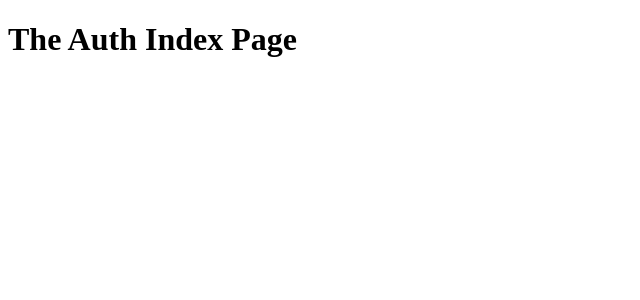
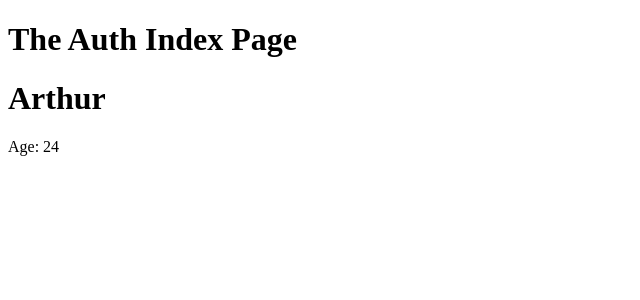
Before and after one commit to arthurs14/Intro-NextJS, a Next.js app: page /auth in a window 1280 px wide. Shown: the top 300 px of the page, without its empty margins (0-640 px from the left). Built offline with nearby package versions, Linux system fonts and the light colour scheme.

Commit message:
added a user component and made it render information similar to how we did with react

```diff
--- /dev/null
+++ b/components/User.js
@@ -0,0 +1,10 @@
+import React from 'react';
+
+const user = ({ name, age }) => (
+  <div>
+    <h1>{name}</h1>
+    <p>{`Age: ${age}`}</p>
+  </div>
+);
+
+export default user;
--- a/pages/auth/index.js
+++ b/pages/auth/index.js
@@ -1,8 +1,11 @@
 import React from 'react';
+
+import User from '../../components/User';
 
 const authIndexPage = () => (
   <div>
     <h1>The Auth Index Page</h1>
+    <User name="Arthur" age={24} />
   </div>
 );
 
--- a/pages/index.js
+++ b/pages/index.js
@@ -1,10 +1,12 @@
 import React from 'react';
 import Link from 'next/link';
+import Router from 'next/router';
 
 const indexPage = () => (
   <div>
     <h1>The Main Page</h1>
     <p>Go to <Link href="/auth"><a>Auth</a></Link></p>
+    <button onClick={() => Router.push('/auth')}>Go To Auth</button>
   </div>
 );
 
```
Also changed, not shown: 1 other file (tests, documents, lock files or other folders).
